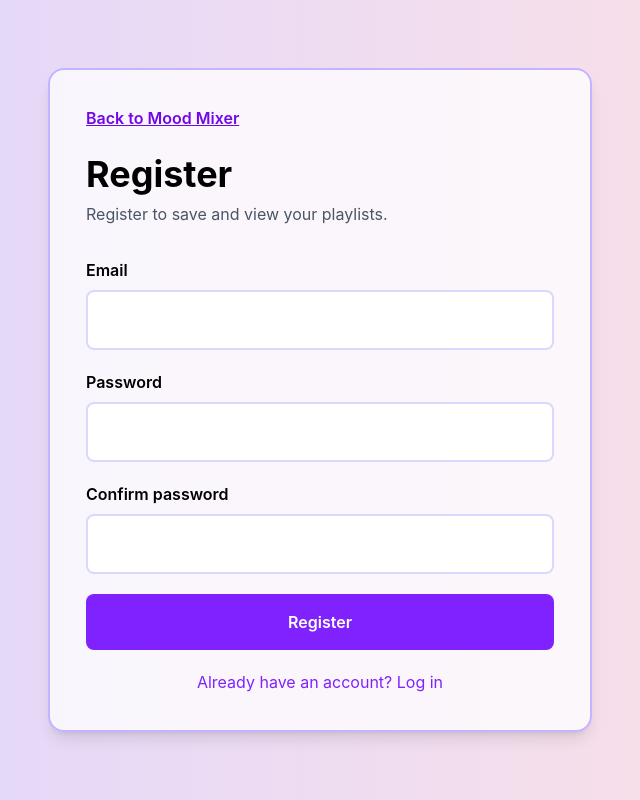
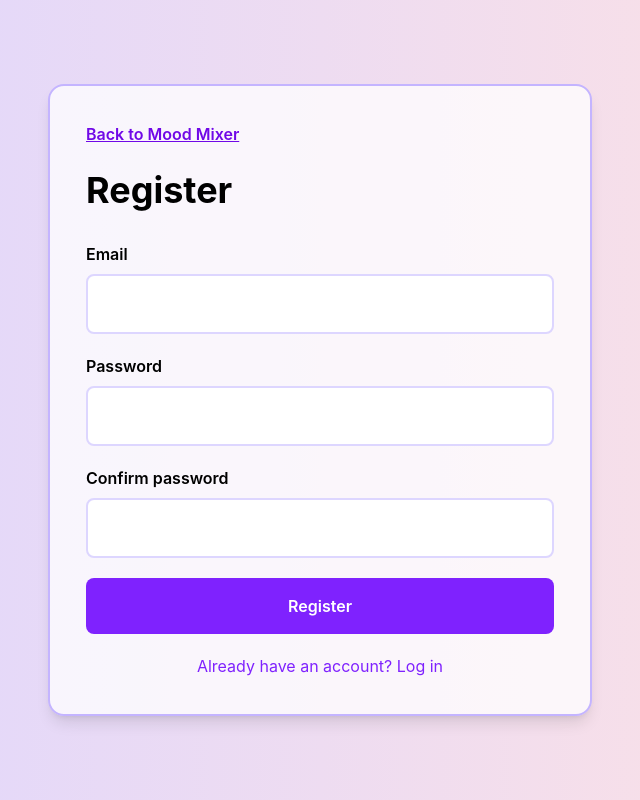
Before and after one commit to isaacnguyen10711-cpu/Vibe-Mixer, a React (Vite) app in the folder mm-frontend/: page /register in a window 1280 px wide. Shown: the whole page, without its empty margins (320-960 px from the left). Built offline with nearby package versions, Linux system fonts and the light colour scheme.

Commit message:
Removed uncessary texts

```diff
--- a/mm-frontend/src/pages/HomePage.tsx
+++ b/mm-frontend/src/pages/HomePage.tsx
@@ -33,6 +33,7 @@ function HomePage() {
             setIsLoggedIn(false);
         }
     }, []);
+
 
     const handleLogout = () => {
         localStorage.clear();
--- a/mm-frontend/src/pages/LoginPage.tsx
+++ b/mm-frontend/src/pages/LoginPage.tsx
@@ -70,9 +70,6 @@ function LoginPage() {
                 </Link>
 
                 <h1 className="mt-6 text-2xl font-bold md:text-3xl lg:text-4xl">Log in</h1>
-                <p className="mt-2 text-sm text-gray-600 md:text-base lg:text-base">
-                    Log in to save and view your playlists.
-                </p>
 
                 <form className="mt-6 space-y-4 md:mt-8 md:space-y-5 lg:space-y-5" onSubmit={handleLogin}>
                     <div>
--- a/mm-frontend/src/pages/RegisterPage.tsx
+++ b/mm-frontend/src/pages/RegisterPage.tsx
@@ -75,9 +75,6 @@ function RegisterPage() {
                 </Link>
 
                 <h1 className="mt-6 text-2xl font-bold md:text-3xl lg:text-4xl">Register</h1>
-                <p className="mt-2 text-sm text-gray-600 md:text-base lg:text-base">
-                    Register to save and view your playlists.
-                </p>
 
                 <form className="mt-6 space-y-4 md:mt-8 md:space-y-5 lg:space-y-5" onSubmit={handleRegister}>
                     <div>
```
